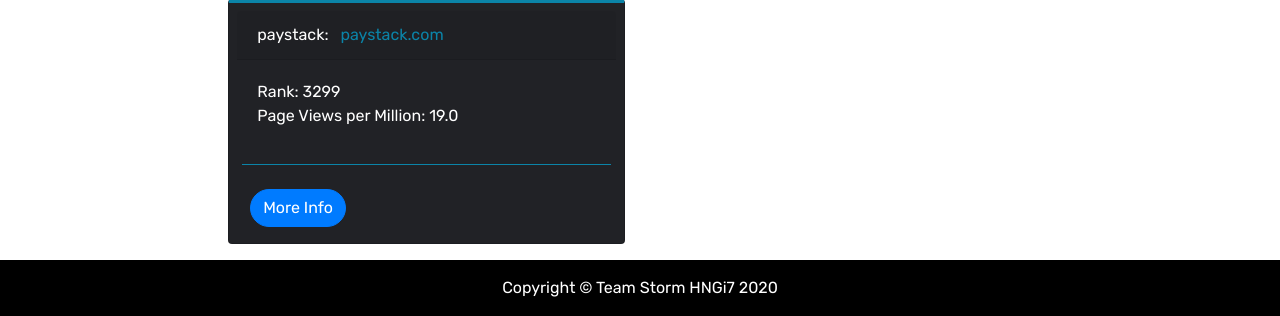
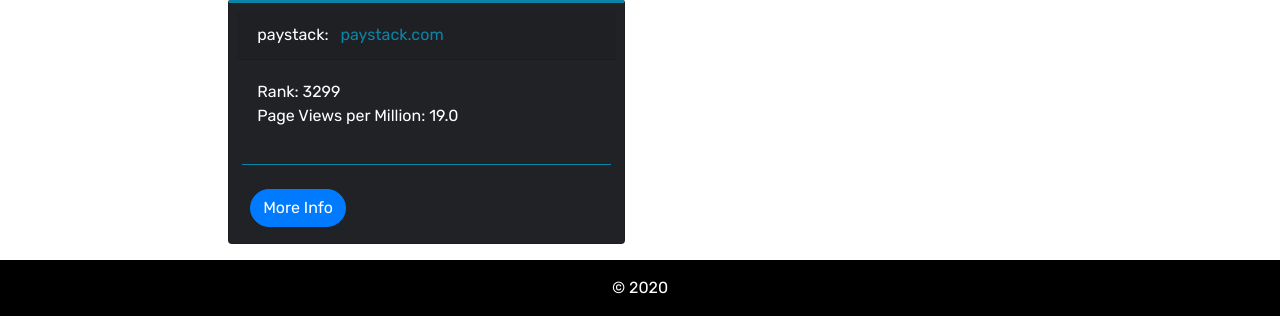
Before and after one commit to remiljw/URL-Traffic, a Django app: page / in a window 1280 px wide. Shown: the part 1462-1778 px from the top of the page. Run offline with Django 3.2, Linux system fonts and the light colour scheme; data comes from the database, SQL or seed files in the repository; parts of the project's set-up code (start-up, migrations or seed data) failed here and were passed over; some libraries are stand-ins or nearby versions.

Commit message:
copyright

```diff
--- a/templates/base.html
+++ b/templates/base.html
@@ -5,6 +5,7 @@
     <meta charset="UTF-8" />
     <meta name="viewport" content="width=device-width, initial-scale=1.0" />
     <title>URL Traffic Data</title>
+
     <link
       rel="stylesheet"
       href="https://stackpath.bootstrapcdn.com/bootstrap/4.5.0/css/bootstrap.min.css"
@@ -89,7 +90,7 @@
 
 
 <footer>
-  <p>Copyright &copy; Team Storm HNGi7 2020</p>
+  <p> &copy; 2020</p>
 </footer>
 
 <script src="{% static 'js/script.js' %}"></script>
```
